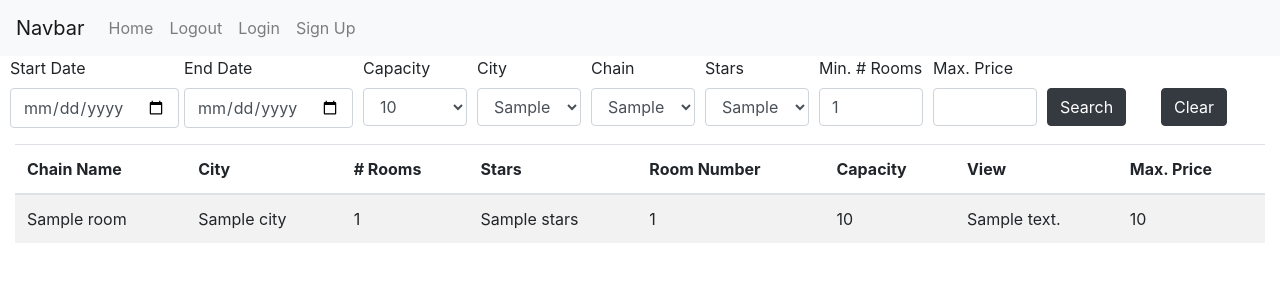
After one commit to matthewsia98/CSI2132-DatabasesI-eHotels, a Flask app: page /rooms/ in a window 1280 px wide. The commit adds this page. Shown: the top 300 px of the page. Run offline with Flask 2, Linux system fonts and the light colour scheme; a database or web service that is not in the repository returns one stand-in record (values such as "Sample title"); some libraries are stand-ins or nearby versions.

Commit message:
add ability to filter rooms

```diff
--- a/website/templates/base.html
+++ b/website/templates/base.html
@@ -34,7 +34,7 @@
         </div>
       </div>
     </nav>
-    <div class="container">{% block content %}{% endblock %}</div>
+    <div class="container-fluid">{% block content %}{% endblock %}</div>
     <script
       src="https://code.jquery.com/jquery-3.2.1.slim.min.js"
       integrity="sha384-KJ3o2DKtIkvYIK3UENzmM7KCkRr/rE9/Qpg6aAZGJwFDMVNA/GpGFF93hXpG5KkN"
--- /dev/null
+++ b/website/templates/rooms.html
@@ -0,0 +1,126 @@
+{% extends "base.html" %}
+{% block title %}Rooms{% endblock %}
+{% block content %}
+    <form action="{{ url_for('views.rooms') }}" method="post">
+        <div class="form-row">
+            <div class="form-group">
+                <label for="start-date">Start Date</label>
+                <input type="date"
+                       class="form-control"
+                       id="start-date"
+                       name="start-date"
+                       placeholder="">
+            </div>
+            <div class="form-group col">
+                <label for="end-date">End Date</label>
+                <input type="date"
+                       class="form-control"
+                       id="end-date"
+                       name="end-date"
+                       placeholder="">
+            </div>
+            <div class="form-group col">
+                <label for="capacity">Capacity</label>
+                <select id="capacity" class="form-control" name="capacity">
+                    {% for capacity in capacities %}
+                        {% if form and capacity == form["capacity"] %}
+                            <option selected>
+                                {{ capacity }}
+                            </option>
+                        {% else %}
+                            <option>
+                                {{ capacity }}
+                            </option>
+                        {% endif %}
+                    {% endfor %}
+                </select>
+            </div>
+            <div class="form-group col">
+                <label for="city">City</label>
+                <select id="city" class="form-control" name="city">
+                    {% for city in cities %}
+                        <option>
+                            {{ city }}
+                        </option>
+                    {% endfor %}
+                </select>
+            </div>
+            <div class="form-group col">
+                <label for="chain">Chain</label>
+                <select id="chain" class="form-control" name="chain">
+                    {% for chain in chains %}
+                        <option>
+                            {{ chain }}
+                        </option>
+                    {% endfor %}
+                </select>
+            </div>
+            <div class="form-group col">
+                <label for="stars">Stars</label>
+                <select id="stars" class="form-control" name="stars">
+                    {% for star in stars %}
+                        <option>
+                            {{ star }}
+                        </option>
+                    {% endfor %}
+                </select>
+            </div>
+            <div class="form-group col">
+                <label for="num-rooms">Min. # Rooms</label>
+                <input type="number"
+                       value="1"
+                       max="{{ max_num_rooms }}"
+                       id="num-rooms"
+                       class="form-control"
+                       placeholder="Min. # rooms"
+                       name="num-rooms"/>
+            </div>
+            <div class="form-group col">
+                <label for="price">Max. Price</label>
+                <input type="number" step="0.01" class="form-control" name="price"/>
+            </div>
+            <div class="col">
+                <label for="search" style="visibility:hidden;">Search</label>
+                <button type="submit" id="search" class="btn btn-dark">Search</button>
+            </div>
+            <div class="col">
+                <label for="clear-search" style="visibility:hidden;">Clear</label>
+                <a href="/rooms">
+                    <button id="clear-search" class="btn btn-dark">Clear</button>
+                </a>
+            </div>
+        </div>
+    </form>
+    <table class="table table-striped">
+        <thead>
+            <tr>
+                <th>Chain Name</th>
+                <th>City</th>
+                <th># Rooms</th>
+                <th>Stars</th>
+                <th>Room Number</th>
+                <th>Capacity</th>
+                <th>View</th>
+                <th>Max. Price</th>
+            </tr>
+        </thead>
+        <tbody>
+            {% for room in rooms %}
+                <tr>
+                    <td>{{ room[0] }}</td>
+                    <td>{{ room[1] }}</td>
+                    <td>{{ room[2] }}</td>
+                    <td>{{ room[3] }}</td>
+                    <td>{{ room[4] }}</td>
+                    <td>{{ room[5] }}</td>
+                    <td>
+                        {{ room[6] }}
+                    </td>
+                    <td>
+                        {{ room[7] }}
+                    </td>
+                </tr>
+            {% endfor %}
+        </tbody>
+    </table>
+{% endblock %}
--- a/website/views.py
+++ b/website/views.py
@@ -1,4 +1,4 @@
-from flask import Blueprint, render_template
+from flask import Blueprint, render_template, request
 
 from . import db
 
@@ -13,7 +13,9 @@ def home():
 @views.route("/chains/")
 @views.route("/chains/<int:chain_id>")
 def chains(chain_id=None):
-    query = r"""SELECT *
+    query = r"""SELECT chains.chain_id,
+                    chains.chain_name,
+                    chains.num_hotels
                 FROM chains
             """
     cursor = db.cursor()
@@ -32,7 +34,16 @@ def chains(chain_id=None):
 @views.route("/hotels/")
 @views.route("/hotels/<int:hotel_id>")
 def hotels(hotel_id=None):
-    query = r"""SELECT *
+    query = r"""SELECT hotels.hotel_id,
+                    hotels.street_number,
+                    hotels.street_name,
+                    hotels.city,
+                    hotels.province_or_state,
+                    hotels.country,
+                    hotels.zip,
+                    hotels.stars,
+                    hotels.num_rooms,
+                    hotels.chain_id
                 FROM hotels
             """
     cursor = db.cursor()
@@ -79,3 +90,106 @@ def employees(employee_id=None):
     employees = cursor.fetchall()
     cursor.close()
     return render_template("employees.html", employees=employees)
+
+
+@views.route("/rooms/", methods=["GET", "POST"])
+def rooms():
+    cursor = db.cursor()
+
+    capacities_query = r"""SELECT DISTINCT capacity
+                            FROM rooms
+                            ORDER BY capacity
+                        """
+    cursor.execute(capacities_query)
+    capacities = cursor.fetchall()
+    capacities = [capacity[0] for capacity in capacities]
+
+    cities_query = r"""SELECT DISTINCT city
+                        FROM hotels
+                        ORDER BY city
+                    """
+    cursor.execute(cities_query)
+    cities = cursor.fetchall()
+    cities = [city[0] for city in cities]
+
+    chains_query = r"""SELECT DISTINCT chain_name
+                        FROM chains
+                        ORDER BY chain_name
+                    """
+    cursor.execute(chains_query)
+    chains = cursor.fetchall()
+    chains = [chain[0] for chain in chains]
+
+    stars_query = r"""SELECT DISTINCT stars
+                        FROM hotels
+                        ORDER BY stars
+                    """
+    cursor.execute(stars_query)
+    stars = cursor.fetchall()
+    stars = [star[0] for star in stars]
+
+    num_rooms_query = r"""SELECT DISTINCT num_rooms
+                            FROM hotels
+                            ORDER BY num_rooms
+                        """
+    cursor.execute(num_rooms_query)
+    num_rooms = cursor.fetchall()
+    num_rooms = [num_room[0] for num_room in num_rooms]
+    max_num_rooms = max(num_rooms)
+
+    query = r"""SELECT chains.chain_name,
+                    hotels.city,
+                    hotels.num_rooms,
+                    hotels.stars,
+                    rooms.room_number,
+                    rooms.capacity,
+                    view_types.description,
+                    rooms.price
+                FROM rooms
+                JOIN hotels
+                ON rooms.hotel_id = hotels.hotel_id
+                JOIN chains
+                ON hotels.chain_id = chains.chain_id
+                JOIN view_types
+                ON rooms.view_type = view_types.id
+            """
+    if request.method == "POST":
+        cursor.execute(
+            query
+            + "WHERE 1=1"
+            + (" AND rooms.capacity = %s" if request.form["capacity"] != "" else "")
+            + (" AND hotels.city = %s" if request.form["city"] != "" else "")
+            + (" AND chains.chain_name = %s" if request.form["chain"] != "" else "")
+            + (" AND hotels.stars >= %s" if request.form["stars"] != "" else "")
+            + (" AND hotels.num_rooms >= %s" if request.form["num-rooms"] != "" else "")
+            + (" AND rooms.price <= %s" if request.form["price"] != "" else ""),
+            tuple(request.form[key] for key in request.form if request.form[key] != ""),
+        )
+        rooms = cursor.fetchall()
+        return render_template(
+            "rooms.html",
+            form=request.form,
+            rooms=rooms,
+            capacities=capacities,
+            cities=cities,
+            chains=chains,
+            stars=stars,
+            num_rooms=num_rooms,
+            max_num_rooms=max_num_rooms,
+        )
+    elif request.method == "GET":
+        cursor.execute(query)
+        rooms = cursor.fetchall()
+        return render_template(
+            "rooms.html",
+            form=None,
+            rooms=rooms,
+            capacities=capacities,
+            cities=cities,
+            chains=chains,
+            stars=stars,
+            num_rooms=num_rooms,
+            max_num_rooms=max_num_rooms,
+        )
+
+    cursor.close()
```
